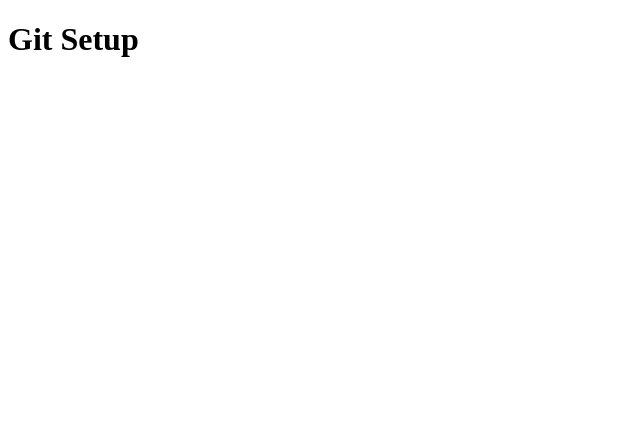
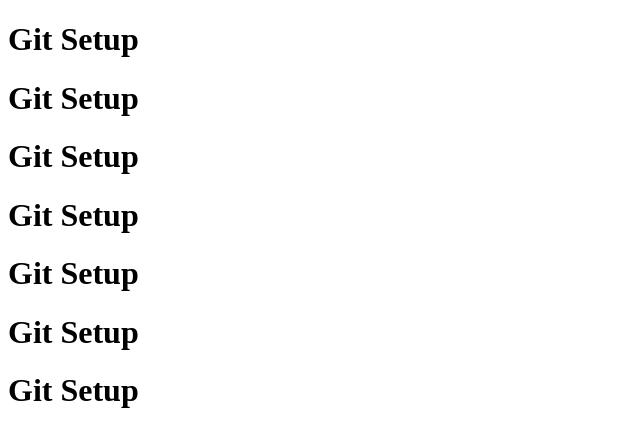
Before and after one commit to farabi1/Git-Setup, a plain HTML site: page index.html in a window 1280 px wide. Shown: the whole page, without its empty margins (0-640 px from the left). Drawn offline with Linux system fonts and the light colour scheme.

Commit message:
2nd  commit

```diff
--- a/index.html
+++ b/index.html
@@ -10,6 +10,12 @@
 
 <body>
     <h1>Git Setup</h1>
+    <h1>Git Setup</h1>
+    <h1>Git Setup</h1>
+    <h1>Git Setup</h1>
+    <h1>Git Setup</h1>
+    <h1>Git Setup</h1>
+    <h1>Git Setup</h1>
 </body>
 
 </html>
```
